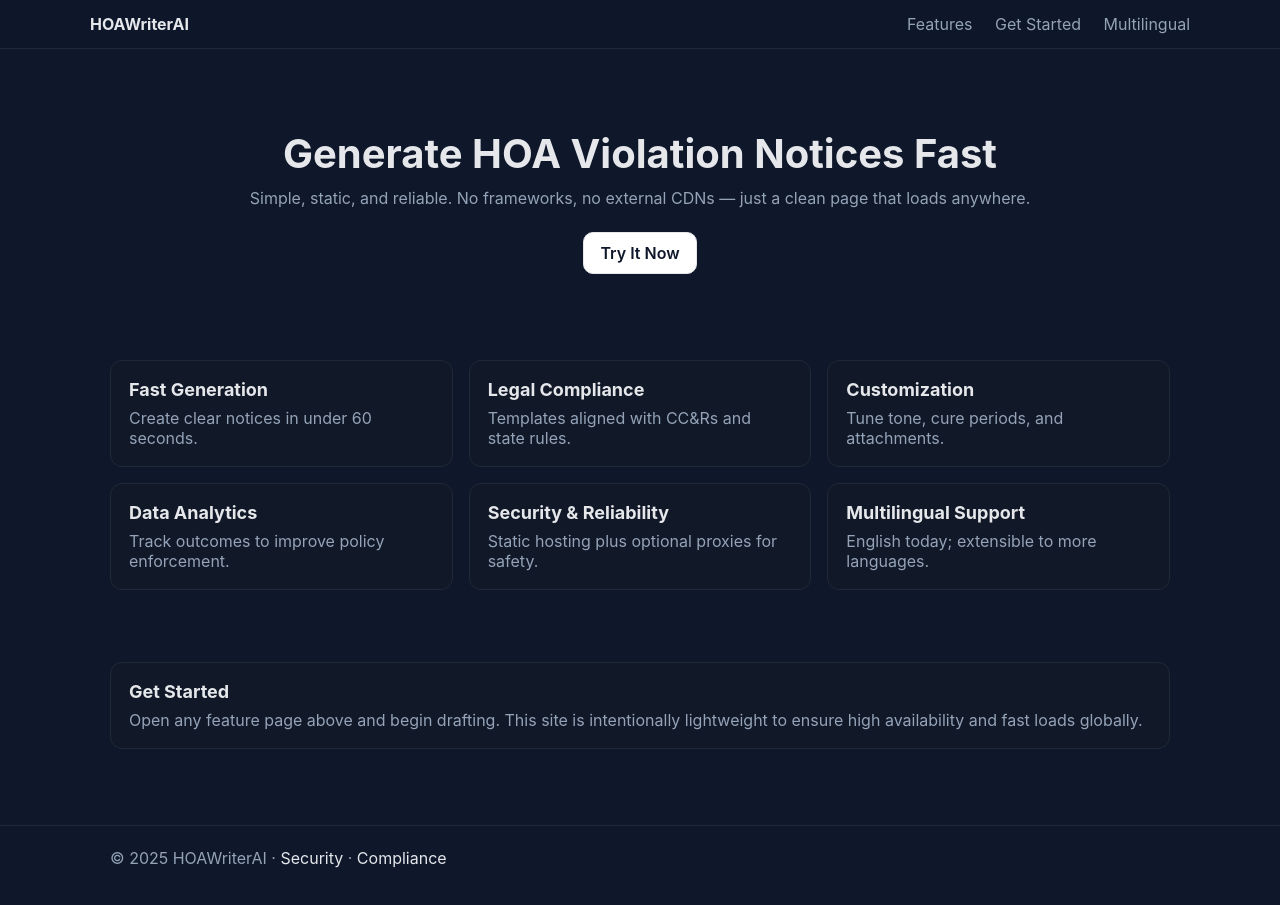
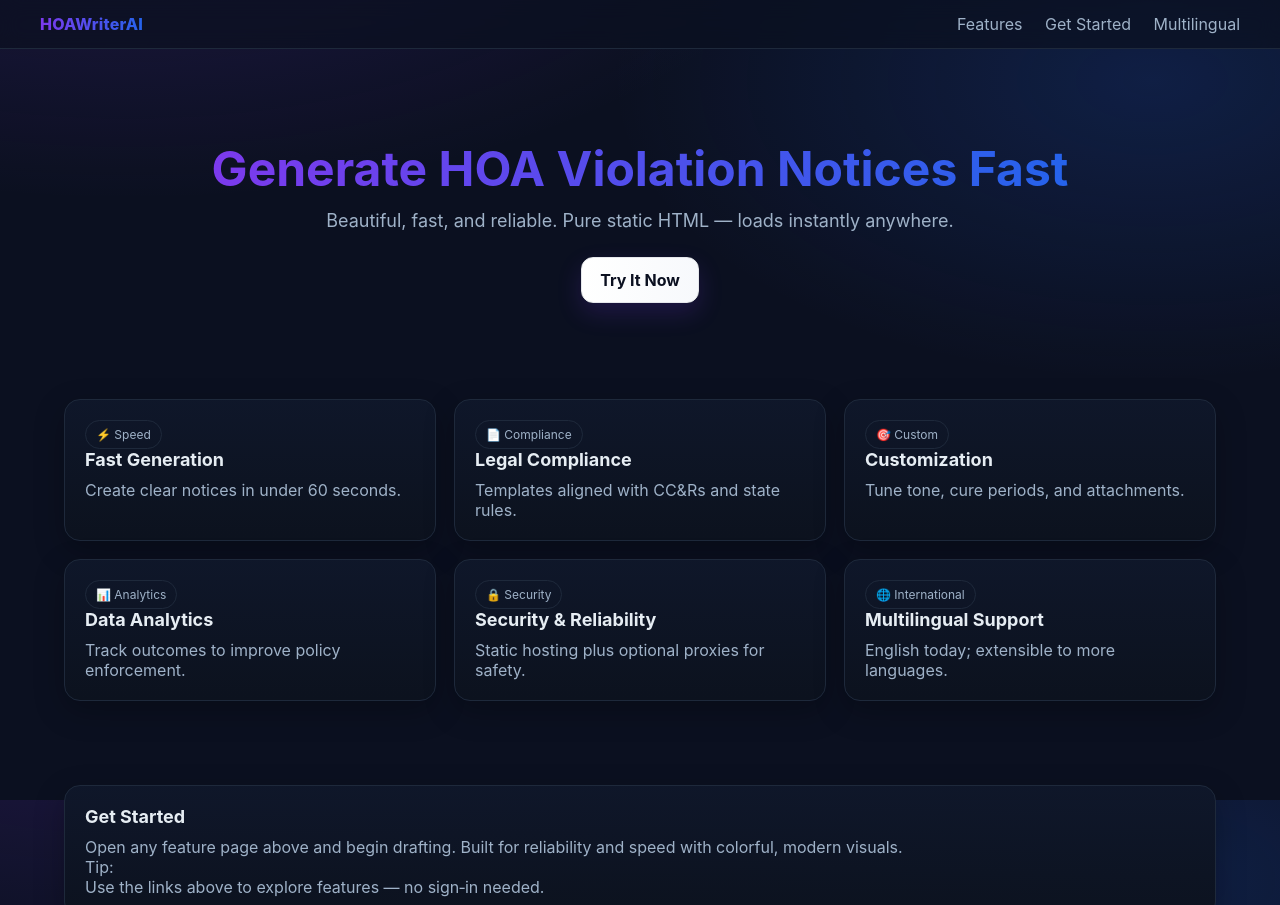
Before and after one commit to yuhongdim/hoawriterai, a plain HTML site: page public/index.html in a window 1280 px wide. Shown: the top 905 px of the page. Drawn offline with Linux system fonts and the light colour scheme.

Commit message:
style(home): vibrant gradient theme, card accents, improved visuals

```diff
--- a/public/index.html
+++ b/public/index.html
@@ -7,42 +7,54 @@
     <meta name="description" content="Generate professional HOA violation notices quickly with a simple, fast, static site." />
     <style>
       :root {
-        --bg: #0f172a;          /* slate-900 */
-        --fg: #e5e7eb;          /* slate-200 */
-        --muted: #94a3b8;       /* slate-400 */
-        --brand: #2563eb;       /* blue-600 */
-        --card: #111827;        /* gray-900 */
-        --border: #1f2937;      /* gray-800 */
-        --accent: #22c55e;      /* green-500 */
+        /* Vibrant brand palette */
+        --bg: #0b1020;            /* deep navy */
+        --fg: #e6edf3;            /* light text */
+        --muted: #9fb2c8;         /* muted text */
+        --brand-start: #7c3aed;   /* purple-600 */
+        --brand-end: #2563eb;     /* blue-600 */
+        --accent: #22c55e;        /* green-500 */
+        --accent-2: #f59e0b;      /* amber-500 */
+        --card: #0f172a;          /* slate-900 */
+        --border: #1e293b;        /* slate-800 */
       }
       * { box-sizing: border-box; }
       html, body { height: 100%; }
-      body { margin: 0; font-family: -apple-system, BlinkMacSystemFont, "Segoe UI", Roboto, "Helvetica Neue", Arial, "Noto Sans", "Apple Color Emoji", "Segoe UI Emoji"; background: var(--bg); color: var(--fg); }
+      body { margin: 0; font-family: -apple-system, BlinkMacSystemFont, "Segoe UI", Roboto, "Helvetica Neue", Arial, "Noto Sans", "Apple Color Emoji", "Segoe UI Emoji"; background: radial-gradient(1200px 600px at 10% -20%, rgba(124,58,237,0.20), transparent 60%), radial-gradient(900px 500px at 90% 10%, rgba(37,99,235,0.18), transparent 60%), var(--bg); color: var(--fg); }
       a { color: var(--fg); text-decoration: none; }
-      .container { max-width: 1100px; margin: 0 auto; padding: 0 20px; }
-      header { position: sticky; top: 0; z-index: 10; backdrop-filter: blur(6px); background: rgba(15,23,42,0.7); border-bottom: 1px solid var(--border); }
+      .container { max-width: 1200px; margin: 0 auto; padding: 0 24px; }
+      header { position: sticky; top: 0; z-index: 10; backdrop-filter: blur(10px); background: rgba(11,16,32,0.70); border-bottom: 1px solid var(--border); }
       header .wrap { display: flex; align-items: center; justify-content: space-between; padding: 14px 0; }
+      .brand {
+        font-weight: 800; letter-spacing: .2px;
+        background: linear-gradient(90deg, var(--brand-start), var(--brand-end));
+        -webkit-background-clip: text; background-clip: text; color: transparent;
+      }
       nav a { margin-left: 18px; color: var(--muted); }
       nav a:hover { color: #fff; }
-      .hero { padding: 80px 0 50px; text-align: center; }
-      .hero h1 { font-size: 40px; margin: 0 0 10px; }
-      .hero p { color: var(--muted); font-size: 16px; margin: 0 0 24px; }
-      .cta { display: inline-block; background: #fff; color: #0f172a; padding: 10px 16px; border-radius: 10px; font-weight: 600; border: 1px solid #e5e7eb; }
-      .cta:hover { background: #f3f4f6; }
-      .grid { display: grid; grid-template-columns: repeat(3, 1fr); gap: 16px; }
-      .card { background: var(--card); border: 1px solid var(--border); border-radius: 12px; padding: 18px; }
-      .card h3 { margin: 0 0 8px; font-size: 18px; }
+      .hero { padding: 90px 0 54px; text-align: center; }
+      .hero h1 { font-size: 48px; margin: 0 0 12px; }
+      .hero h1 .grad { background: linear-gradient(90deg, var(--brand-start), var(--brand-end)); -webkit-background-clip: text; background-clip: text; color: transparent; }
+      .hero p { color: var(--muted); font-size: 18px; margin: 0 0 26px; }
+      .cta { display: inline-block; background: linear-gradient(90deg, #ffffff, #f7f9fc); color: #0b1020; padding: 12px 18px; border-radius: 12px; font-weight: 700; border: 1px solid #e5e7eb; box-shadow: 0 10px 24px rgba(124,58,237,0.18); }
+      .cta:hover { background: #eef2ff; }
+      .section { padding: 42px 0; }
+      .grid { display: grid; grid-template-columns: repeat(3, 1fr); gap: 18px; }
+      .card { background: linear-gradient(180deg, rgba(15,23,42,0.96), rgba(12,18,30,0.96)); border: 1px solid var(--border); border-radius: 16px; padding: 20px; box-shadow: 0 10px 30px rgba(0,0,0,0.25); }
+      .card h3 { margin: 0 0 10px; font-size: 18px; }
       .card p { margin: 0; color: var(--muted); }
-      .section { padding: 36px 0; }
-      footer { border-top: 1px solid var(--border); margin-top: 40px; padding: 22px 0; color: var(--muted); }
-      @media (max-width: 900px) { .grid { grid-template-columns: 1fr 1fr; } }
-      @media (max-width: 600px) { .grid { grid-template-columns: 1fr; } .hero h1 { font-size: 32px; } }
+      .chip { display: inline-block; font-size: 12px; padding: 6px 10px; border-radius: 999px; border: 1px solid var(--border); color: var(--muted); }
+      .accent { color: var(--accent); }
+      .accent-2 { color: var(--accent-2); }
+      footer { border-top: 1px solid var(--border); margin-top: 48px; padding: 24px 0; color: var(--muted); }
+      @media (max-width: 900px) { .grid { grid-template-columns: 1fr 1fr; } .hero h1 { font-size: 40px; } }
+      @media (max-width: 600px) { .grid { grid-template-columns: 1fr; } .hero h1 { font-size: 34px; } }
     </style>
   </head>
   <body>
     <header>
       <div class="container wrap">
-        <strong>HOAWriterAI</strong>
+        <strong class="brand">HOAWriterAI</strong>
         <nav>
           <a href="#features">Features</a>
           <a href="#get-started">Get Started</a>
@@ -53,34 +65,40 @@
 
     <main class="container">
       <section class="hero">
-        <h1>Generate HOA Violation Notices Fast</h1>
-        <p>Simple, static, and reliable. No frameworks, no external CDNs — just a clean page that loads anywhere.</p>
+        <h1><span class="grad">Generate HOA Violation Notices Fast</span></h1>
+        <p>Beautiful, fast, and reliable. Pure static HTML — loads instantly anywhere.</p>
         <a class="cta" href="#get-started">Try It Now</a>
       </section>
 
       <section id="features" class="section">
         <div class="grid">
           <a class="card" href="fast-generation.html">
+            <div class="chip">⚡ Speed</div>
             <h3>Fast Generation</h3>
             <p>Create clear notices in under 60 seconds.</p>
           </a>
           <a class="card" href="legal-compliance.html">
+            <div class="chip">📄 Compliance</div>
             <h3>Legal Compliance</h3>
             <p>Templates aligned with CC&Rs and state rules.</p>
           </a>
           <a class="card" href="customization.html">
+            <div class="chip">🎯 Custom</div>
             <h3>Customization</h3>
             <p>Tune tone, cure periods, and attachments.</p>
           </a>
           <a class="card" href="data-analytics.html">
+            <div class="chip">📊 Analytics</div>
             <h3>Data Analytics</h3>
             <p>Track outcomes to improve policy enforcement.</p>
           </a>
           <a class="card" href="security-reliability.html">
+            <div class="chip">🔒 Security</div>
             <h3>Security & Reliability</h3>
             <p>Static hosting plus optional proxies for safety.</p>
           </a>
           <a class="card" href="multilingual-support.html">
+            <div class="chip">🌐 International</div>
             <h3>Multilingual Support</h3>
             <p>English today; extensible to more languages.</p>
           </a>
@@ -90,7 +108,9 @@
       <section id="get-started" class="section">
         <div class="card">
           <h3>Get Started</h3>
-          <p>Open any feature page above and begin drafting. This site is intentionally lightweight to ensure high availability and fast loads globally.</p>
+          <p>Open any feature page above and begin drafting. Built for reliability and speed with colorful, modern visuals.</p>
+          <p class="accent">Tip:</p>
+          <p class="accent-2">Use the links above to explore features — no sign‑in needed.</p>
         </div>
       </section>
     </main>
```
